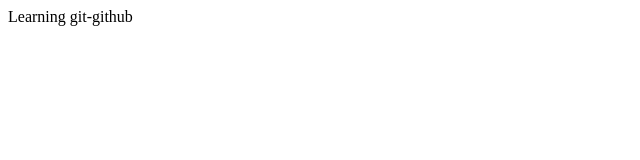
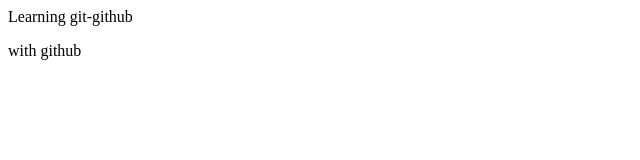
Before and after one commit to Vishwajeet-singh68/git-learning, a plain HTML site: page index.html in a window 1280 px wide. Shown: the full height of the page, 0-640 px from the left. Drawn offline with Linux system fonts and the light colour scheme.

Commit message:
some change

```diff
--- a/index.html
+++ b/index.html
@@ -1 +1,2 @@
 <p>Learning git-github</p>
+<p>with github</p>
```
